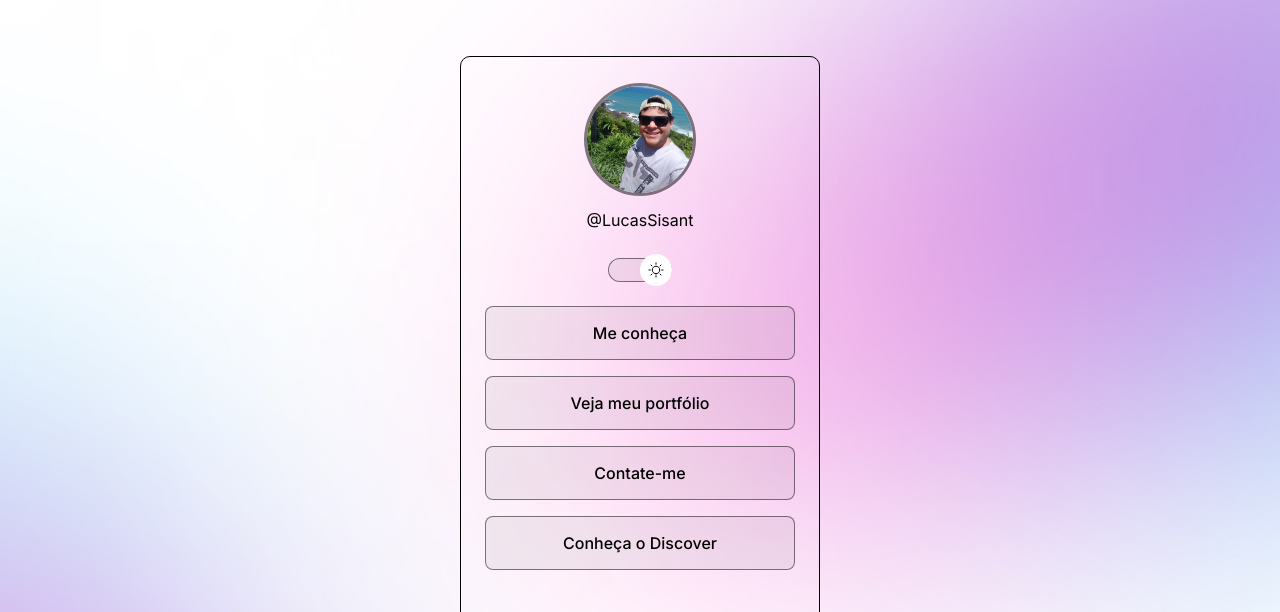
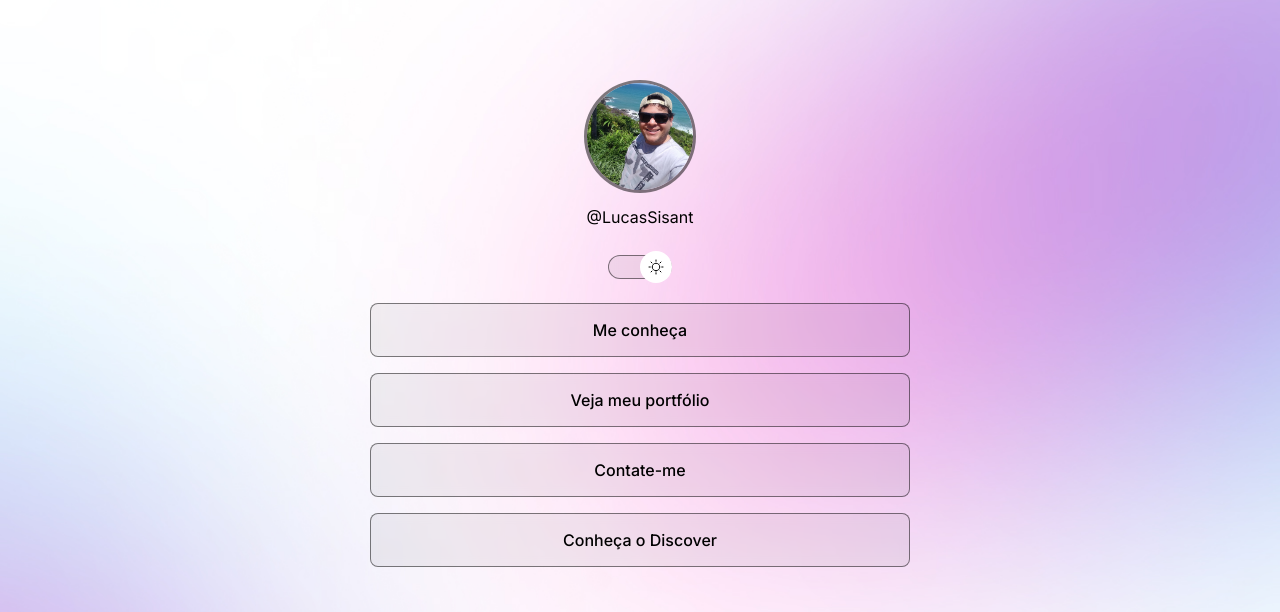
Before and after one commit to LucasSisant/DevLinks-Discover, a plain HTML site: page index.html in a window 1280 px wide. Shown: the top 612 px of the page. Drawn offline with nearby package versions, Linux system fonts and the light colour scheme.

Commit message:
Adjust container width

```diff
--- a/style.css
+++ b/style.css
@@ -38,10 +38,9 @@ body * {
 }
 
 #container {
-  width: 360px;
+  width: 100%;
+  max-width: 588px;
   margin: 56px auto;
-  border: 1px solid var(--text-color);
-  border-radius: 10px;
   padding: 0 24px;
 }
 
```
